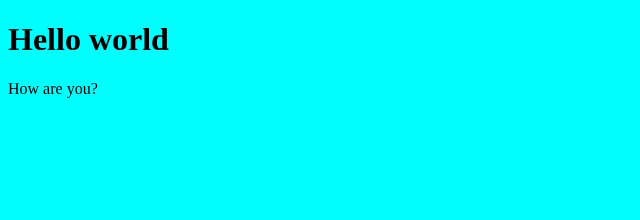
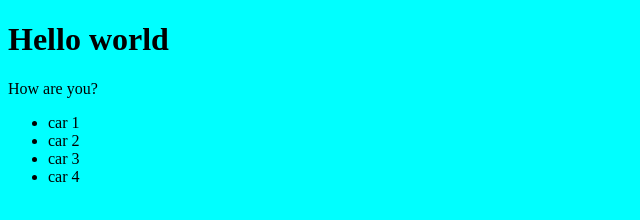
Before and after one commit to AquaGreens/TestProj01, a plain HTML site: page index.html in a window 1280 px wide. Shown: the whole page, without its empty margins (0-640 px from the left). Drawn offline with Linux system fonts and the light colour scheme.

Commit message:
add lists

```diff
--- a/index.html
+++ b/index.html
@@ -9,5 +9,12 @@
 <body>
     <h1>Hello world</h1>
     <p>How are you?</p>
+    <ul>
+        <li class="carsItem">car 1</li>
+        <li class="carsItem">car 2</li>
+        <li class="carsItem">car 3</li>
+        <li class="carsItem">car 4</li>
+    </ul>
+
 </body>
 </html>
```
